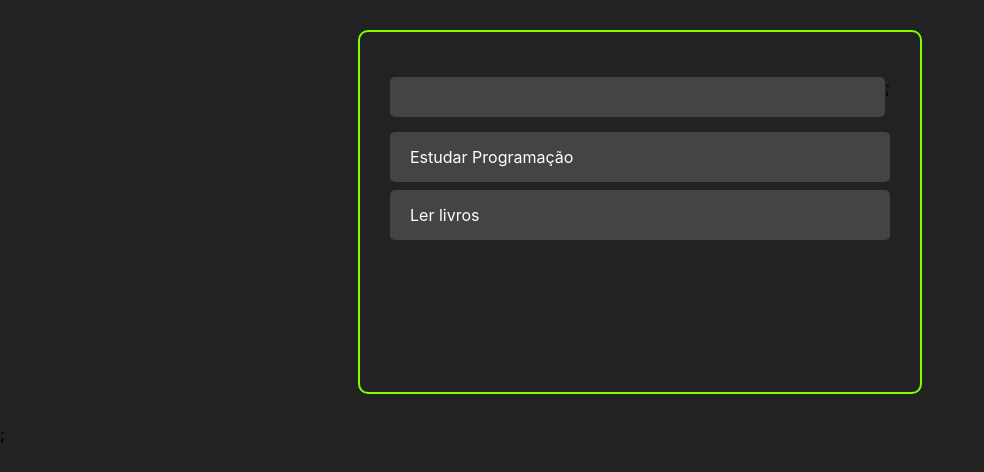
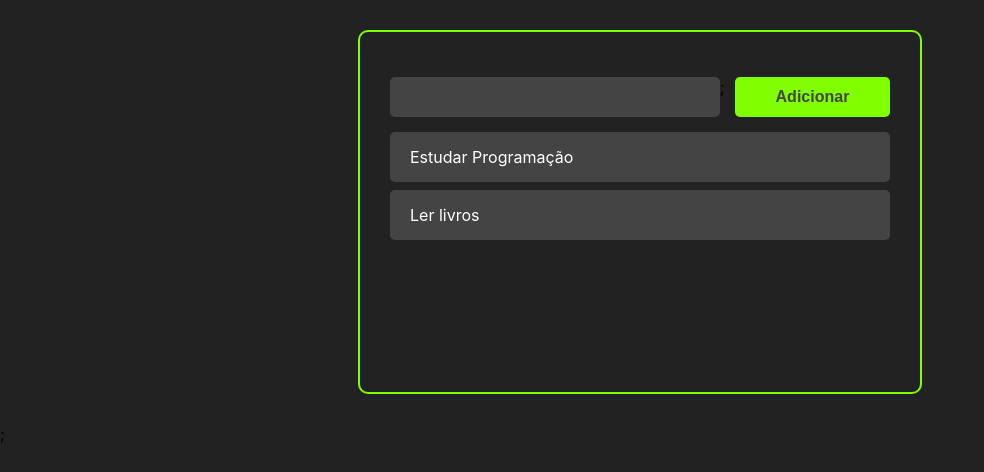
Before and after one commit to romulowisemind/toDoReact, a React (Create React App) app in the folder todo/: page / in a window 1280 px wide. Shown: the top 472 px of the page, without its empty margins (0-984 px from the left). Built offline with nearby package versions, Linux system fonts and the light colour scheme.

Commit message:
progresso4

```diff
--- a/todo/package.json
+++ b/todo/package.json
@@ -8,7 +8,8 @@
     "@testing-library/user-event": "^13.5.0",
     "react": "^18.1.0",
     "react-dom": "^18.1.0",
-    "react-scripts": "5.0.1",
+    "react-scripts": "^2.1.3",
+    "uuid": "^8.3.2",
     "web-vitals": "^2.1.4"
   },
   "scripts": {
--- a/todo/src/App.jsx
+++ b/todo/src/App.jsx
@@ -19,10 +19,22 @@ const App = () => {
     },
   ]);
 
+  const handleTaskAddition = (taskTitle) => {
+    const newTasks = [
+      ...tasks,
+      {
+        title: taskTitle,
+        id: Math.random(10),
+        completed: false,
+      },
+    ];
+    setTasks(newTasks);
+  };
+
   return (
     <div>
       <div className="container">
-        <AddTask />
+        <AddTask handleTaskAddition={handleTaskAddition} />
         <Tasks tasks={tasks} />
       </div>
       ;
--- a/todo/src/components/AddTask.css
+++ b/todo/src/components/AddTask.css
@@ -14,3 +14,8 @@
   color: #eee;
   font-size: 16px;
 }
+
+.add-task-button-container {
+  margin-left: 10px;
+  flex: 1;
+}
--- a/todo/src/components/AddTask.jsx
+++ b/todo/src/components/AddTask.jsx
@@ -1,10 +1,29 @@
-import React from "react";
+import React, { useState } from "react";
 import "./AddTask.css";
+import Button from "./Button";
 
-const AddTask = () => {
+const AddTask = ({ handleTaskAddition }) => {
+  const [inputData, setInputData] = useState("");
+
+  const handleInputChange = (e) => {
+    setInputData(e.target.value);
+  };
+
+  const handleAddTaskClick = () => {
+    handleTaskAddition(inputData);
+  };
+
   return (
     <div className="add-task-container">
-      <input className="add-task-input" type="text" />;
+      <input
+        onChange={handleInputChange}
+        className="add-task-input"
+        type="text"
+      />
+      ;
+      <div className="add-task-button-container">
+        <Button onClick={handleAddTaskClick}>Adicionar</Button>
+      </div>
     </div>
   );
 };
--- a/todo/src/components/Button.css
+++ b/todo/src/components/Button.css
@@ -1,4 +1,4 @@
-.add-task-button {
+.button {
   background-color: chartreuse;
   height: 40px;
   padding: 0 10px;
```
Also changed, not shown: 1 other file (tests, documents, lock files or other folders).
